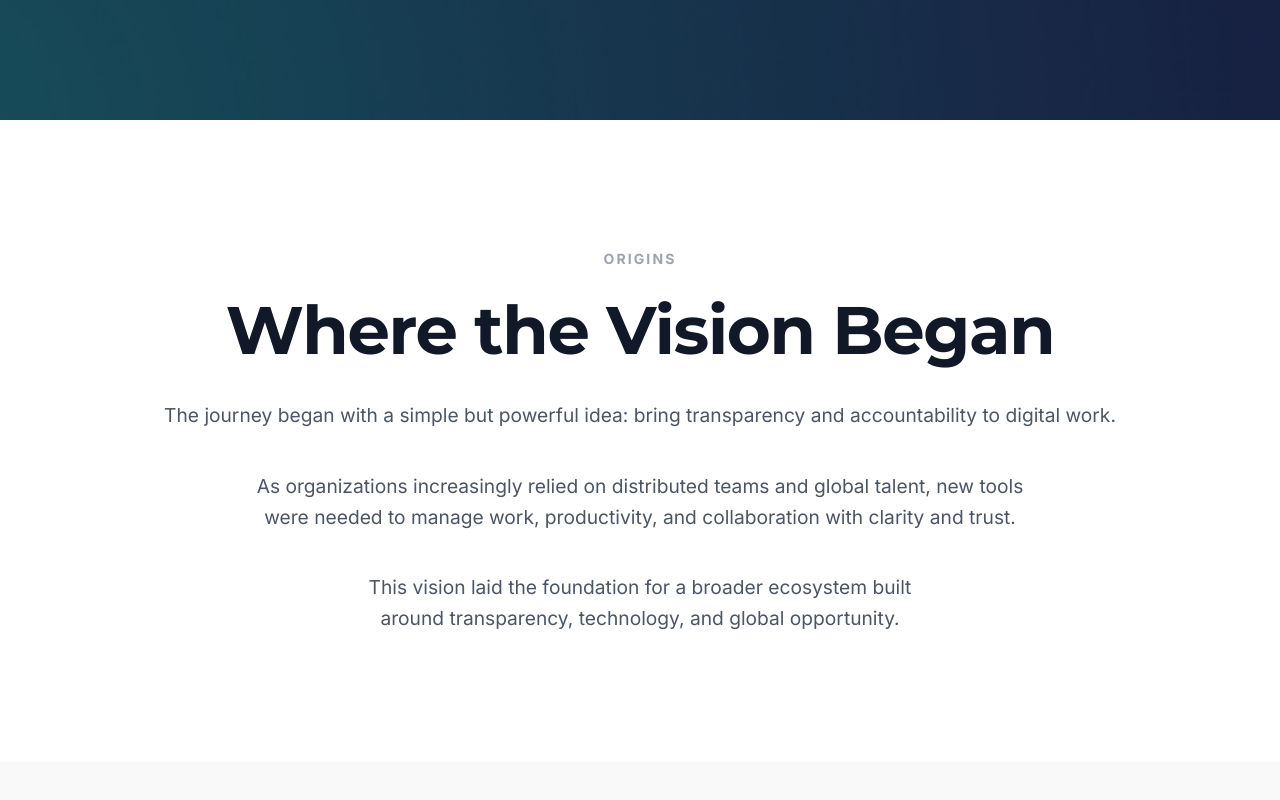
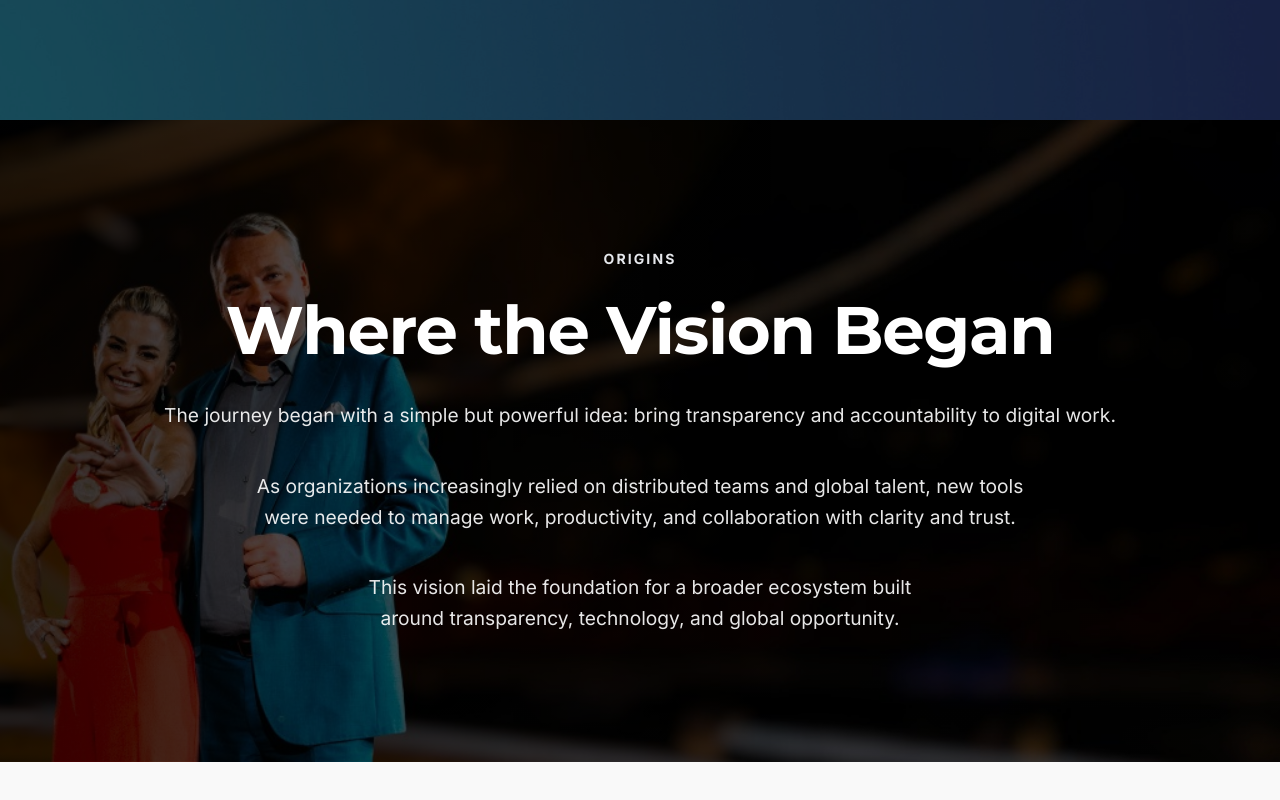
Before and after one commit to natalia-unicoin/tbiz-website, a Next.js app: page / in a window 1280 px wide. Shown: the part 680-1480 px from the top of the page. Built offline with nearby package versions, Linux system fonts and the light colour scheme; what @mui/material-nextjs would draw is missing.

Commit message:
feat: add full-bleed background image support to story sections and apply to Origins

```diff
--- a/src/components/StorySection.tsx
+++ b/src/components/StorySection.tsx
@@ -15,6 +15,7 @@ const storyBlocks = [
             "As organizations increasingly relied on distributed teams and global talent, new tools were needed to manage work, productivity, and collaboration with clarity and trust.",
             "This vision laid the foundation for a broader ecosystem built around transparency, technology, and global opportunity."
         ],
+        bgImage: getImagePath('assets/origins-bg.jpg'),
     },
     {
         id: "sheworks",
@@ -110,11 +111,29 @@ const StorySection = () => {
         <div id="story" className={classes.wrapper}>
             {storyBlocks.map((block, index) => {
                 const bgColors = ['#FFFFFF', '#F9F9F9', '#F7F9FC'];
-                const currentBg = bgColors[index % 3];
+                const currentBg = block.bgImage ? 'transparent' : bgColors[index % 3];
+                const textColor = block.bgImage ? '#FFFFFF' : 'inherit';
+                const descColor = block.bgImage ? 'rgba(255, 255, 255, 0.9)' : undefined;
 
                 return (
-                    <section key={block.id} className={classes.section} style={{ backgroundColor: currentBg }}>
-                        <div className={classes.container}>
+                    <section key={block.id} className={classes.section} style={{ backgroundColor: currentBg, position: 'relative', overflow: 'hidden' }}>
+                        {/* Background Image Layer */}
+                        {block.bgImage && (
+                            <div style={{
+                                position: 'absolute',
+                                top: 0,
+                                left: 0,
+                                width: '100vw',
+                                height: '100%',
+                                marginLeft: 'calc(50% - 50vw)', // Break out of container
+                                backgroundImage: `linear-gradient(to right, rgba(0,0,0,0.8) 0%, rgba(0,0,0,0.3) 100%), url(${block.bgImage})`,
+                                backgroundSize: 'cover',
+                                backgroundPosition: 'center',
+                                zIndex: 0
+                            }} />
+                        )}
+
+                        <div className={classes.container} style={{ position: 'relative', zIndex: 1 }}>
 
                             {/* Text Content */}
                             <motion.div
@@ -124,20 +143,20 @@ const StorySection = () => {
                                 viewport={{ once: true, margin: "-100px" }}
                                 transition={{ duration: 0.8, ease: [0.16, 1, 0.3, 1] }}
                             >
-                                <span className={classes.eyebrow}>
+                                <span className={classes.eyebrow} style={{ color: block.bgImage ? '#E5E7EB' : undefined }}>
                                     {block.highlight ? (
-                                        <span style={{ color: '#009EE3' }}>{block.highlight}</span>
+                                        <span style={{ color: block.bgImage ? '#38BDF8' : '#009EE3' }}>{block.highlight}</span>
                                     ) : block.eyebrow}
                                 </span>
 
-                                <h2 className={classes.title}>{block.title}</h2>
+                                <h2 className={classes.title} style={{ color: textColor }}>{block.title}</h2>
                                 <div style={{ display: 'flex', flexDirection: 'column', gap: '16px' }}>
                                     {Array.isArray(block.description) ? (
                                         block.description.map((p, idx) => (
-                                            <p key={idx} className={classes.description}>{p}</p>
+                                            <p key={idx} className={classes.description} style={{ color: descColor }}>{p}</p>
                                         ))
                                     ) : (
-                                        <p className={classes.description}>{block.description}</p>
+                                        <p className={classes.description} style={{ color: descColor }}>{block.description}</p>
                                     )}
                                 </div>
                             </motion.div>
```
Also changed, not shown: public/assets/origins-bg.jpg (added).
